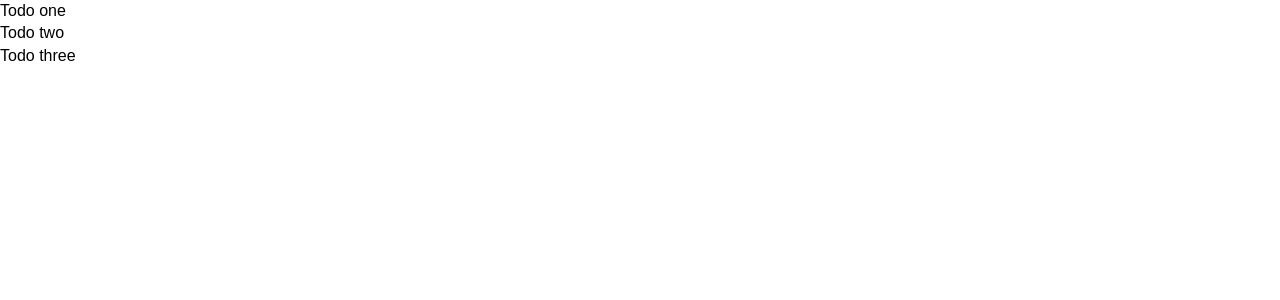
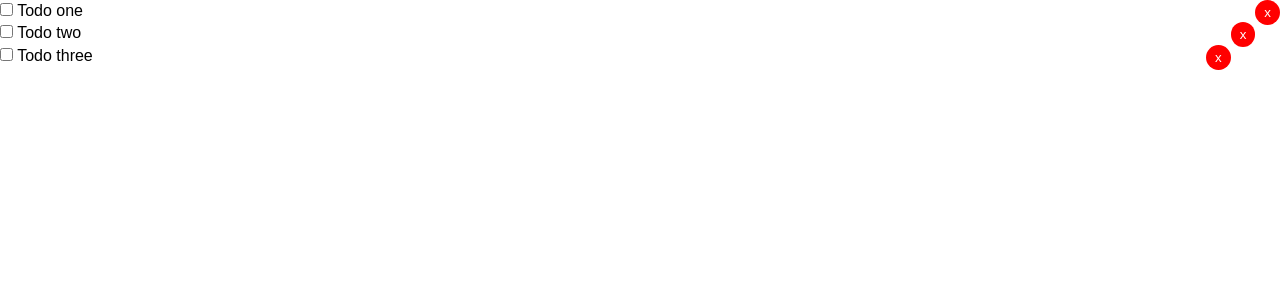
Before and after one commit to robynsdev/angular-crash-todo, an Angular app: page / in a window 1280 px wide. Shown: the top 300 px of the page. Built offline with nearby package versions, Linux system fonts and the light colour scheme.

Commit message:
todo-item styling

```diff
--- a/src/app/components/todo-item/todo-item.component.css
+++ b/src/app/components/todo-item/todo-item.component.css
@@ -0,0 +1,19 @@
+.del {
+  background: #ff0000;
+  color: #fff;
+  border: none;
+  padding: 5px 9px;
+  border-radius: 50%;
+  cursor: pointer;
+  float: right;
+}
+
+.todo {
+  background: #f4f4f4;
+  padding: 10px;
+  border-bottom: 1px #ccc dotted;
+}
+
+.is-complete {
+  text-decoration: line-through;
+}
--- a/src/app/components/todo-item/todo-item.component.html
+++ b/src/app/components/todo-item/todo-item.component.html
@@ -1 +1,7 @@
-<p>{{ todo.title }}</p>
+<div>
+  <p>
+    <input type="checkbox" />
+    {{ todo.title }}
+    <button class="del">x</button>
+  </p>
+</div>
```
